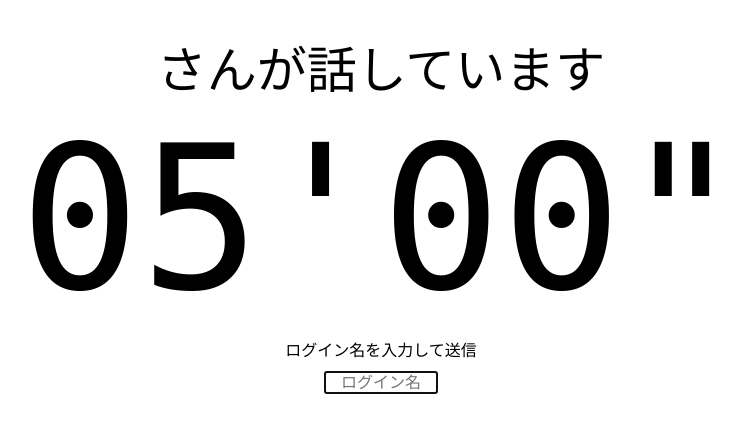
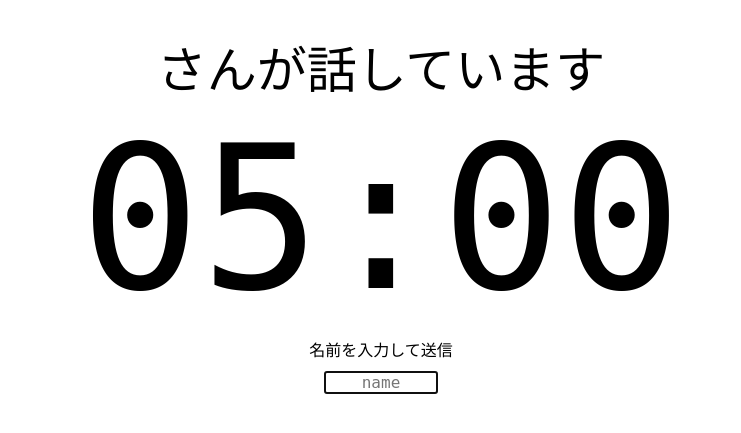
Before and after one commit to yagihash/rg_lt_organizer, a PHP site: page /timer/index.php in a window 1280 px wide. Shown: the top 433 px of the page, without its empty margins (259-1000 px from the left). Run offline with PHP 8.4, Linux system fonts and the light colour scheme.

Commit message:
形式を少し変更

```diff
--- a/timer/index.php
+++ b/timer/index.php
@@ -26,13 +26,13 @@ foreach ($headers as $key => $value)
       <div class="time_rest">
         <span id="presenter"></span>さんが話しています
         <br />
-        <span class="time_rest">05'00"</span>
+        <span class="time_rest">05:00</span>
       </div>
       <div class="controll">
         <form class="controll">
-          <label>ログイン名を入力して送信
+          <label>名前を入力して送信
             <br />
-            <input type="text" id="login_name" placeholder="ログイン名" pattern="^[A-Za-z0-9]{1,10}$" maxlength="10" size="10" autofocus required />
+            <input type="text" id="login_name" placeholder="name" maxlength="10" size="10" autofocus required />
           </label>
         </form>
       </div>
--- a/timer/js/script.js
+++ b/timer/js/script.js
@@ -1,9 +1,13 @@
 $(function() {
+  // TODO: 時間設定追加
+  // TODO: 質疑応答モード追加
+
   var loop;
   $("form.controll").submit(function() {
-    if(typeof loop !== "undefined")
+    if ( typeof loop !== "undefined")
       clearInterval(loop);
     var loginName = $("input#login_name").val();
+    $("input#login_name").val("");
     $("span#presenter").text(loginName);
     loop = startTimer();
     return false;
@@ -32,7 +36,7 @@ $(function() {
       if (sec == 0) {
         clearInterval(loop);
         sound.play();
-      } else if(sec == 60) {
+      } else if (sec == 60) {
         $("span.time_rest").css("color", "#DD0000");
       }
     }, 1000);
@@ -46,17 +50,17 @@ $(function() {
       return false;
     var min = ("0" + (sec / 60 | 0)).slice(-2);
     var sec = ("0" + (sec % 60 | 0)).slice(-2);
-    return min + "'" + sec + '"';
+    return min + ":" + sec;
   }
 
   // xx'xx"の形式で時間を渡す
   // 秒数を返す
   function min2sec(formatted) {
     var formatted = formatted || "";
-    if (!formatted.match(/^[0-9]{2}'[0-9]{2}"$/))
+    if (!formatted.match(/^[0-9]{2}:[0-9]{2}$/))
       return false;
     var min = parseInt(formatted.match(/^([0-9]{2})/)[1]);
-    var sec = parseInt(formatted.match(/([0-9]{2})"/)[1]);
+    var sec = parseInt(formatted.match(/([0-9]{2})$/)[1]);
     if (sec > 59)
       return false;
     return min * 60 + sec;
```
